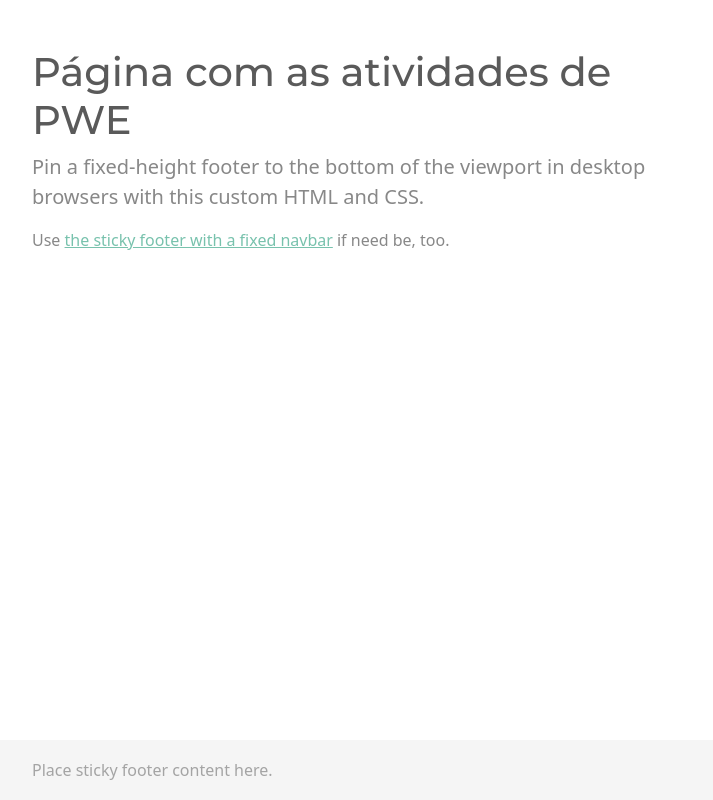
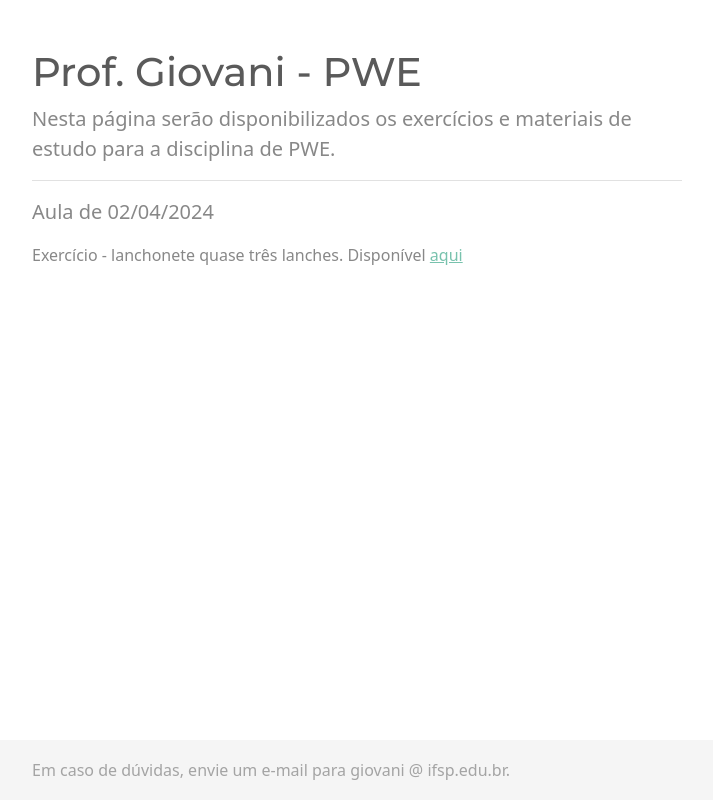
Before and after one commit to giovanidisperati/pwe, a plain HTML site: page index.html in a window 1280 px wide. Shown: the whole page, without its empty margins (283-996 px from the left). Drawn offline with Linux system fonts and the light colour scheme.

Commit message:
Adicionando material de aula 02/04

```diff
--- a/index.html
+++ b/index.html
@@ -11,14 +11,20 @@
 
   <!-- Begin page content -->
   <main role="main" class="container">
-    <h1 class="mt-5">Página com as atividades de PWE</h1>
-    <p class="lead">Pin a fixed-height footer to the bottom of the viewport in desktop browsers with this custom HTML and CSS.</p>
-    <p>Use <a href="../sticky-footer-navbar/">the sticky footer with a fixed navbar</a> if need be, too.</p>
+    <h1 class="mt-5">Prof. Giovani - PWE</h1>
+    <p class="lead">Nesta página serão disponibilizados os exercícios e materiais de estudo para a disciplina de PWE.</p>
+
+    <hr>
+
+    <p class="lead">Aula de 02/04/2024</p>
+    <p> Exercício - lanchonete quase três lanches. Disponível <a href="/arquivos/exercicio_lanchonete.pdf">aqui</a></p>
+
+
   </main>
 
   <footer class="footer">
     <div class="container">
-      <span class="text-muted">Place sticky footer content here.</span>
+      <span class="text-muted">Em caso de dúvidas, envie um e-mail para giovani @ ifsp.edu.br.</span>
     </div>
   </footer>
 
```
Also changed, not shown: 2 other files.
